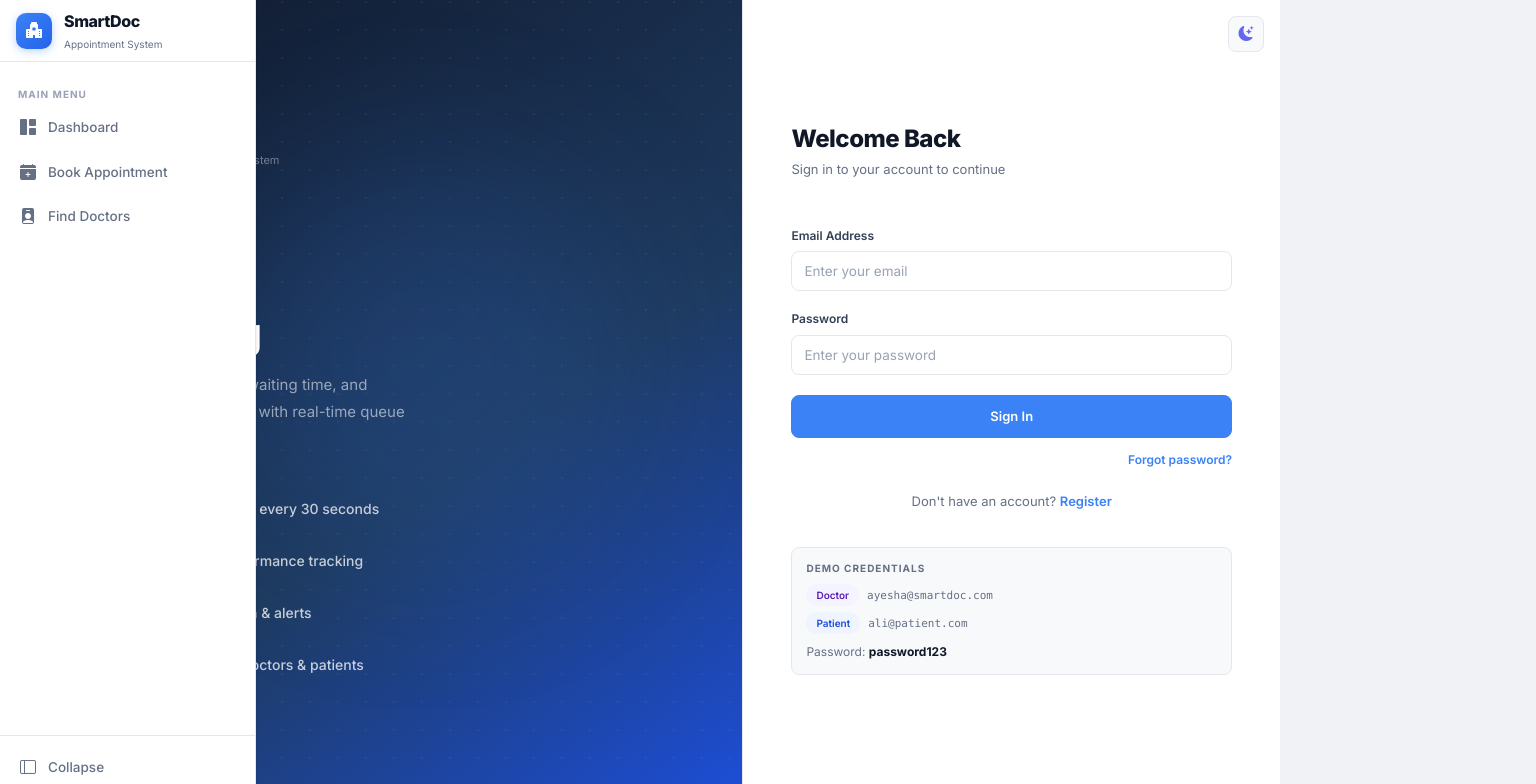
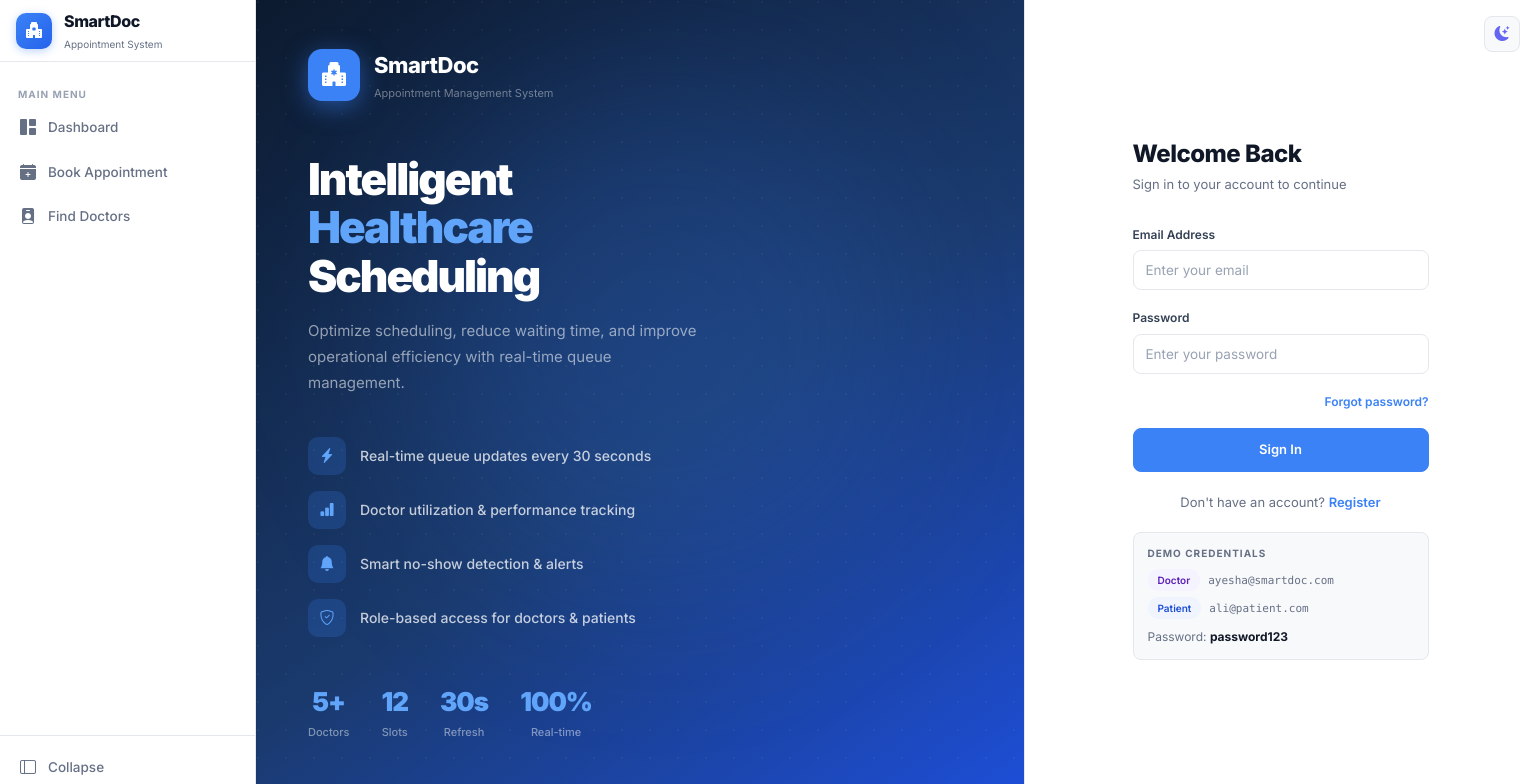
Before and after one commit to ajmalhussain92/smart-appointment-system, a React app in the folder frontend/: page /login in a window 1280 px wide. Shown: the top 784 px of the page, 1536 px wide, since content can reach past the window. Built offline with nearby package versions, Linux system fonts and the light colour scheme; no server answers; sample sign-in values are in the browser's storage; the HTML template or start-up script is replaced by a standard one.

Commit message:
rebuild: login page - clean split layout, no gap, stats row, proper styles

```diff
--- a/frontend/src/pages/Login.jsx
+++ b/frontend/src/pages/Login.jsx
@@ -29,118 +29,105 @@ export default function Login() {
   };
 
   return (
-    <div style={{
-      position: 'fixed', inset: 0,
-      display: 'flex', flexDirection: 'row',
-      background: 'var(--bg)',
-    }}>
+    <>
+      <div style={S.page}>
 
-      {/* ── Left Panel ── */}
-      <div style={{
-        flex: 1,
-        background: 'linear-gradient(145deg, #0f172a 0%, #1e3a5f 60%, #1d4ed8 100%)',
-        display: 'flex', flexDirection: 'column', justifyContent: 'center',
-        padding: '40px', position: 'relative', overflow: 'hidden',
-      }} className="d-none d-lg-flex">
+        {/* ══ LEFT ══════════════════════════════════════════ */}
+        <div style={S.left} className="d-none d-lg-block">
 
-        {/* Dot pattern */}
-        <div style={{
-          position: 'absolute', inset: 0, opacity: 0.05,
-          backgroundImage: 'radial-gradient(circle at 2px 2px, white 1px, transparent 0)',
-          backgroundSize: '28px 28px',
-        }} />
+          {/* bg glow */}
+          <div style={S.glow} />
+          <div style={S.dots} />
 
-        {/* Glow */}
-        <div style={{
-          position: 'absolute', width: 400, height: 400, borderRadius: '50%',
-          background: 'rgba(59,130,246,0.15)', filter: 'blur(80px)',
-          top: '20%', left: '30%', pointerEvents: 'none',
-        }} />
+          <div style={S.leftInner}>
 
-        <div style={{ position: 'relative', zIndex: 1 }}>
             {/* Logo */}
-          <div style={{ display: 'flex', alignItems: 'center', gap: 12, marginBottom: 48 }}>
-            <div style={{
-              width: 48, height: 48, background: '#3b82f6', borderRadius: 12,
-              display: 'flex', alignItems: 'center', justifyContent: 'center',
-              boxShadow: '0 4px 20px rgba(59,130,246,0.5)',
-            }}>
-              <i className="bi bi-hospital-fill" style={{ color: '#fff', fontSize: 22 }} />
+            <div style={S.logo}>
+              <div style={S.logoIcon}>
+                <i className="bi bi-hospital-fill" style={{ color: '#fff', fontSize: 24 }} />
               </div>
               <div>
-              <div style={{ fontSize: 22, fontWeight: 800, color: '#fff', letterSpacing: -0.5 }}>SmartDoc</div>
-              <div style={{ fontSize: 11, color: 'rgba(255,255,255,0.4)' }}>Appointment Management System</div>
+                <div style={S.logoName}>SmartDoc</div>
+                <div style={S.logoSub}>Appointment Management System</div>
               </div>
             </div>
 
             {/* Heading */}
-          <h1 style={{ fontSize: 42, fontWeight: 900, color: '#fff', lineHeight: 1.1, marginBottom: 16, letterSpacing: -2 }}>
+            <h1 style={S.heading}>
               Intelligent<br />
               <span style={{ color: '#60a5fa' }}>Healthcare</span><br />
               Scheduling
             </h1>
 
-          <p style={{ fontSize: 15, color: 'rgba(255,255,255,0.55)', lineHeight: 1.75, marginBottom: 40, maxWidth: 380 }}>
-            Optimize scheduling, reduce waiting time, and improve operational efficiency with real-time queue management.
+            <p style={S.desc}>
+              Optimize scheduling, reduce waiting time, and improve
+              operational efficiency with real-time queue management.
             </p>
 
             {/* Features */}
-          <div style={{ display: 'flex', flexDirection: 'column', gap: 16 }}>
+            <div style={S.features}>
               {[
                 { icon: 'bi-lightning-charge-fill', text: 'Real-time queue updates every 30 seconds' },
                 { icon: 'bi-bar-chart-fill',        text: 'Doctor utilization & performance tracking' },
                 { icon: 'bi-bell-fill',             text: 'Smart no-show detection & alerts' },
                 { icon: 'bi-shield-check',          text: 'Role-based access for doctors & patients' },
               ].map(f => (
-              <div key={f.text} style={{ display: 'flex', alignItems: 'center', gap: 12 }}>
-                <div style={{
-                  width: 36, height: 36, background: 'rgba(59,130,246,0.2)',
-                  borderRadius: 9, display: 'flex', alignItems: 'center', justifyContent: 'center', flexShrink: 0,
-                }}>
+                <div key={f.text} style={S.featureRow}>
+                  <div style={S.featureIcon}>
                     <i className={`bi ${f.icon}`} style={{ color: '#60a5fa', fontSize: 15 }} />
                   </div>
-                <span style={{ fontSize: 14, color: 'rgba(255,255,255,0.75)', fontWeight: 500 }}>{f.text}</span>
+                  <span style={S.featureText}>{f.text}</span>
                 </div>
               ))}
             </div>
+
+            {/* Stats */}
+            <div style={S.stats}>
+              {[
+                { v: '5+', l: 'Doctors' },
+                { v: '12', l: 'Slots' },
+                { v: '30s', l: 'Refresh' },
+                { v: '100%', l: 'Real-time' },
+              ].map(s => (
+                <div key={s.l} style={S.statItem}>
+                  <div style={S.statVal}>{s.v}</div>
+                  <div style={S.statLbl}>{s.l}</div>
+                </div>
+              ))}
+            </div>
+
           </div>
         </div>
 
-      {/* ── Right Panel ── */}
-      <div style={{
-        width: '42%',
-        minWidth: 360,
-        display: 'flex', flexDirection: 'column', justifyContent: 'center',
-        padding: '40px 48px',
-        background: 'var(--surface)',
-        borderLeft: '1px solid var(--border)',
-        overflowY: 'auto',
-        position: 'relative',
-      }}>
+        {/* ══ RIGHT ═════════════════════════════════════════ */}
+        <div style={S.right}>
 
           {/* Theme toggle */}
-        <div style={{ position: 'absolute', top: 16, right: 16 }}>
-          <button className="theme-toggle" onClick={toggle}>
+          <button className="theme-toggle" onClick={toggle} style={S.themeBtn}>
             <i className={`bi ${theme === 'dark' ? 'bi-sun-fill' : 'bi-moon-stars-fill'}`}
               style={{ color: theme === 'dark' ? '#fbbf24' : '#6366f1' }} />
           </button>
-        </div>
 
+          <div style={S.formWrap}>
+
+            {/* Title */}
             <div style={{ marginBottom: 28 }}>
-          <h2 style={{ fontSize: 24, fontWeight: 800, color: 'var(--text)', letterSpacing: -0.5, marginBottom: 5 }}>
+              <h2 style={S.formTitle}>
                 {isRegister ? 'Create Account' : 'Welcome Back'}
               </h2>
-          <p style={{ fontSize: 13, color: 'var(--text-muted)' }}>
+              <p style={S.formSub}>
                 {isRegister ? 'Fill in the details to get started' : 'Sign in to your account to continue'}
               </p>
             </div>
 
+            {/* Error */}
             {error && (
-          <div className="alert alert-danger fade-in mb-3" role="alert">
+              <div className="alert alert-danger fade-in mb-3" style={{ fontSize: 13 }}>
                 <i className="bi bi-exclamation-triangle-fill me-2" />{error}
               </div>
             )}
 
+            {/* Form */}
             <form onSubmit={handleSubmit}>
               {isRegister && (
                 <>
@@ -179,45 +166,39 @@ export default function Login() {
                   placeholder="Enter your password" value={form.password} onChange={handleChange} required />
               </div>
 
-          <button type="submit" className="btn btn-primary w-100 mt-1"
+              {!isRegister && (
+                <div style={{ textAlign: 'right', marginBottom: 16 }}>
+                  <span style={S.forgotLink} onClick={() => setShowForgot(true)}>
+                    Forgot password?
+                  </span>
+                </div>
+              )}
+
+              <button type="submit" className="btn btn-primary w-100"
                 style={{ padding: '11px', fontSize: 14 }} disabled={loading}>
                 {loading
                   ? <><span className="spinner-border spinner-border-sm me-2" />Please wait...</>
                   : isRegister ? 'Create Account' : 'Sign In'
                 }
               </button>
-
-          {!isRegister && (
-            <div style={{ textAlign: 'right', marginTop: 10 }}>
-              <span style={{ fontSize: 12, color: 'var(--primary)', cursor: 'pointer', fontWeight: 600 }}
-                onClick={() => setShowForgot(true)}>
-                Forgot password?
-              </span>
-            </div>
-          )}
             </form>
 
-        <p style={{ textAlign: 'center', marginTop: 20, fontSize: 13, color: 'var(--text-muted)' }}>
+            {/* Switch */}
+            <p style={S.switchText}>
               {isRegister ? 'Already have an account?' : "Don't have an account?"}{' '}
-          <span style={{ color: 'var(--primary)', cursor: 'pointer', fontWeight: 600 }}
-            onClick={() => { setIsRegister(!isRegister); setError(''); }}>
+              <span style={S.switchLink} onClick={() => { setIsRegister(!isRegister); setError(''); }}>
                 {isRegister ? 'Sign In' : 'Register'}
               </span>
             </p>
 
+            {/* Demo credentials */}
             {!isRegister && (
-          <div style={{
-            marginTop: 20, padding: '12px 14px',
-            background: 'var(--surface-2)', borderRadius: 8,
-            border: '1px solid var(--border)',
-          }}>
-            <div style={{ fontSize: 10, fontWeight: 700, color: 'var(--text-muted)', textTransform: 'uppercase', letterSpacing: 1, marginBottom: 8 }}>
-              Demo Credentials
-            </div>
+              <div style={S.demo}>
+                <div style={S.demoTitle}>Demo Credentials</div>
                 <div style={{ display: 'flex', flexDirection: 'column', gap: 6 }}>
                   {[
-                { role: 'Doctor', email: 'ayesha@smartdoc.com', badge: 'badge-doctor' },
-                { role: 'Patient', email: 'ali@patient.com', badge: 'badge-patient' },
+                    { role: 'Doctor',  email: 'ayesha@smartdoc.com', badge: 'badge-doctor' },
+                    { role: 'Patient', email: 'ali@patient.com',     badge: 'badge-patient' },
                   ].map(d => (
                     <div key={d.email} style={{ display: 'flex', alignItems: 'center', gap: 8 }}>
                       <span className={`badge-status ${d.badge}`} style={{ fontSize: 10 }}>{d.role}</span>
@@ -231,8 +212,122 @@ export default function Login() {
               </div>
             )}
 
-        {showForgot && <ForgotPassword onClose={() => setShowForgot(false)} />}
           </div>
         </div>
+      </div>
+
+      {showForgot && <ForgotPassword onClose={() => setShowForgot(false)} />}
+    </>
   );
 }
+
+/* ── Styles ─────────────────────────────────────────────── */
+const S = {
+  page: {
+    display: 'flex',
+    height: '100vh',
+    width: '100vw',
+    overflow: 'hidden',
+    background: 'var(--bg)',
+  },
+
+  /* Left */
+  left: {
+    flex: 1,
+    background: 'linear-gradient(145deg, #0c1a2e 0%, #1a3a6e 55%, #1d4ed8 100%)',
+    position: 'relative',
+    overflow: 'hidden',
+    display: 'flex',
+    alignItems: 'center',
+  },
+  dots: {
+    position: 'absolute', inset: 0, opacity: 0.04,
+    backgroundImage: 'radial-gradient(circle at 2px 2px, white 1px, transparent 0)',
+    backgroundSize: '28px 28px',
+  },
+  glow: {
+    position: 'absolute',
+    width: 500, height: 500, borderRadius: '50%',
+    background: 'rgba(59,130,246,0.18)',
+    filter: 'blur(90px)',
+    top: '10%', left: '20%',
+    pointerEvents: 'none',
+  },
+  leftInner: {
+    position: 'relative', zIndex: 1,
+    padding: '48px 52px',
+    width: '100%',
+  },
+
+  logo: { display: 'flex', alignItems: 'center', gap: 14, marginBottom: 52 },
+  logoIcon: {
+    width: 52, height: 52, background: '#3b82f6', borderRadius: 14,
+    display: 'flex', alignItems: 'center', justifyContent: 'center',
+    boxShadow: '0 6px 24px rgba(59,130,246,0.5)',
+    flexShrink: 0,
+  },
+  logoName: { fontSize: 22, fontWeight: 800, color: '#fff', letterSpacing: -0.5 },
+  logoSub:  { fontSize: 11, color: 'rgba(255,255,255,0.4)', marginTop: 2 },
+
+  heading: {
+    fontSize: 44, fontWeight: 900, color: '#fff',
+    lineHeight: 1.1, marginBottom: 18, letterSpacing: -2,
+  },
+  desc: {
+    fontSize: 15, color: 'rgba(255,255,255,0.55)',
+    lineHeight: 1.75, marginBottom: 40, maxWidth: 400,
+  },
+
+  features: { display: 'flex', flexDirection: 'column', gap: 16, marginBottom: 44 },
+  featureRow: { display: 'flex', alignItems: 'center', gap: 14 },
+  featureIcon: {
+    width: 38, height: 38, background: 'rgba(59,130,246,0.2)',
+    borderRadius: 10, display: 'flex', alignItems: 'center', justifyContent: 'center', flexShrink: 0,
+  },
+  featureText: { fontSize: 14, color: 'rgba(255,255,255,0.75)', fontWeight: 500 },
+
+  stats: { display: 'flex', gap: 32 },
+  statItem: { textAlign: 'center' },
+  statVal: { fontSize: 26, fontWeight: 900, color: '#60a5fa', letterSpacing: -1 },
+  statLbl: { fontSize: 11, color: 'rgba(255,255,255,0.45)', marginTop: 2, fontWeight: 500 },
+
+  /* Right */
+  right: {
+    width: '40%',
+    minWidth: 380,
+    background: 'var(--surface)',
+    borderLeft: '1px solid var(--border)',
+    display: 'flex',
+    alignItems: 'center',
+    justifyContent: 'center',
+    position: 'relative',
+    overflowY: 'auto',
+    padding: '40px 0',
+  },
+  themeBtn: {
+    position: 'absolute', top: 16, right: 16,
+  },
+  formWrap: {
+    width: '100%',
+    maxWidth: 360,
+    padding: '0 32px',
+  },
+
+  formTitle: { fontSize: 24, fontWeight: 800, color: 'var(--text)', letterSpacing: -0.5, marginBottom: 5 },
+  formSub:   { fontSize: 13, color: 'var(--text-muted)' },
+
+  forgotLink: { fontSize: 12, color: 'var(--primary)', cursor: 'pointer', fontWeight: 600 },
+
+  switchText: { textAlign: 'center', marginTop: 20, fontSize: 13, color: 'var(--text-muted)' },
+  switchLink: { color: 'var(--primary)', cursor: 'pointer', fontWeight: 600 },
+
+  demo: {
+    marginTop: 20, padding: '12px 14px',
+    background: 'var(--surface-2)', borderRadius: 8,
+    border: '1px solid var(--border)',
+  },
+  demoTitle: {
+    fontSize: 10, fontWeight: 700, color: 'var(--text-muted)',
+    textTransform: 'uppercase', letterSpacing: 1, marginBottom: 8,
+  },
+};
```
Lines whose indentation alone changed are shown as unchanged.
